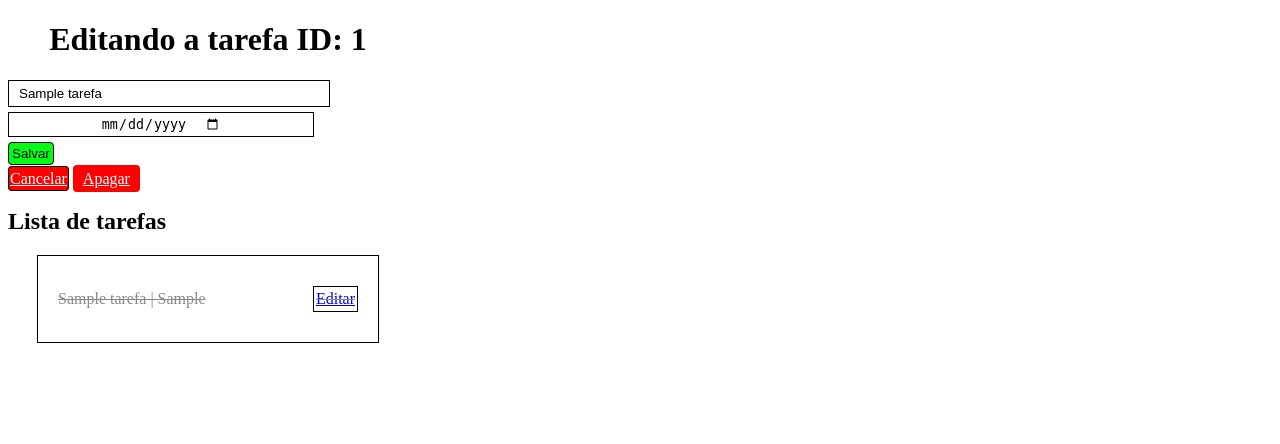
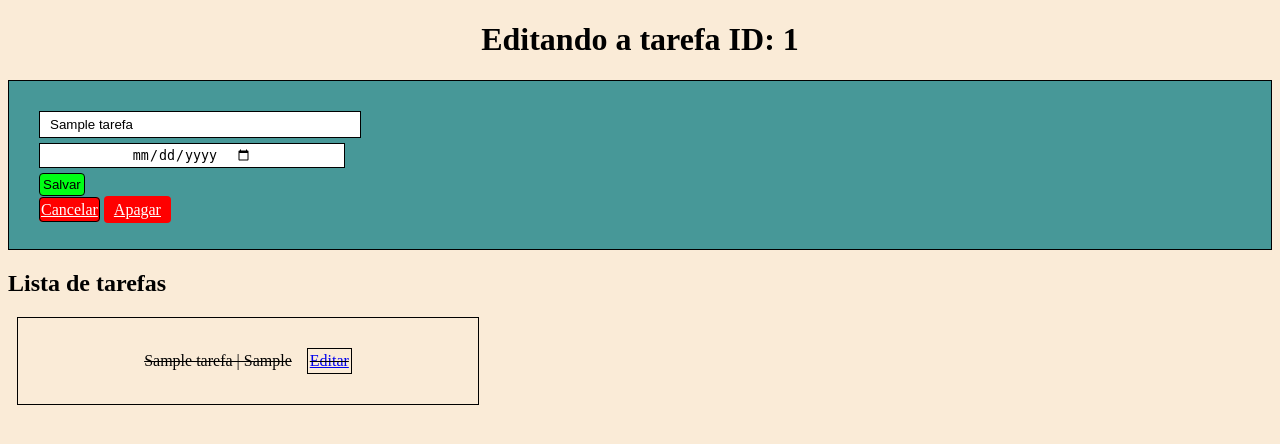
Before and after one commit to LeonardoGpaulo/agendaPython, a Flask app: page /uptade/1 in a window 1280 px wide. Shown: the top 444 px of the page. Run offline with Flask 3, Linux system fonts and the light colour scheme; tables that the repository leaves empty hold one stand-in row (values such as "Sample post").

Commit message:
reestilizando a pagina

```diff
--- a/static/style.css
+++ b/static/style.css
@@ -6,20 +6,29 @@ h1{
     align-items: center;
 
 }
+
+
+form{
+    display: block;
+    padding: 30px;
+    border: 1px solid #000000 ;
+    background-color: rgb(71, 152, 152);
+}
 .para{
     font-family: 'Times New Roman', Times, serif;
     color: #000000;
     display: flex;
     justify-content: center;
     align-items: center;
-    font-size: x-large
+    font-size: x-large;
+    background-color: #ca1111;
+    padding: 15px 80px;
 
 }
 ul{
     display: flex;
     flex-direction: column;
     align-items: center;
-    padding: 0;
     list-style-type: none;
     max-width: 400px;
 }
@@ -33,9 +42,15 @@ ul{
 }
 
 body{
+    background-color: antiquewhite;
+}
+
+.agenda{
+    display: flex;
+    align-items: center;
+    justify-content: center;
     background-color: #ffffff;
-    max-width: 400px;
-    height: 400px;
+    flex-direction: column;
 }
 
 input{
@@ -72,7 +87,7 @@ button{
 }
 
 button:hover{
-    background-color: #02af0d;
+    background-color: #11e31f;
     cursor: pointer;
 }
 
@@ -80,12 +95,13 @@ button:hover{
 li{
     display: flex;
     align-items: center;
-    justify-content: space-between;
-    padding: 30px 20px;
+    justify-content: center;
+    padding: 30px 80px;
     border: 1px solid #000000;
     margin-bottom: 5px;
     width: 300px;
-
+    gap: 15px;
+    text-wrap-mode: nowrap;
 }
 
 .tarefa-finalizada{
@@ -94,15 +110,12 @@ li{
 
 .tarefa-concluida{
   text-decoration: line-through;
-  color: #888888;
+  color: #000000;
 }
 
-
-
-a{
+.btn.btn-primary{
     padding: 3px 2px;
     border: 1px solid #000000;
-
 
 }
 
@@ -114,12 +127,31 @@ a{
     border-radius: 4px;
 }
 
+.btn.btn-danger:hover{
+    background-color: #ca1111;
+}
+
+.btn.btn-reabrir{
+    background-color: rgb(255, 255, 0);
+    color: #000000;
+    border: none;
+    border-radius: 4px;
+    padding: 5px 10px;
+}
+.btn.btn-reabrir:hover{
+    background-color: rgb(243, 243, 23);
+}
+
 .btn.btn-success{
     background-color: #00ff15;
     color: #000000;
     border: none;
     padding: 5px 10px;
     border-radius: 4px;
+}
+
+.btn.btn-success:hover{
+    background-color: #11e31f;
 }
 
 .btn.btn-secondary{
@@ -130,3 +162,7 @@ a{
     border-radius: 4px;
     border: 1px solid #000000;
 }
+
+.btn.btn-secondary:hover{
+    background-color: #ca1111;
+}
```
